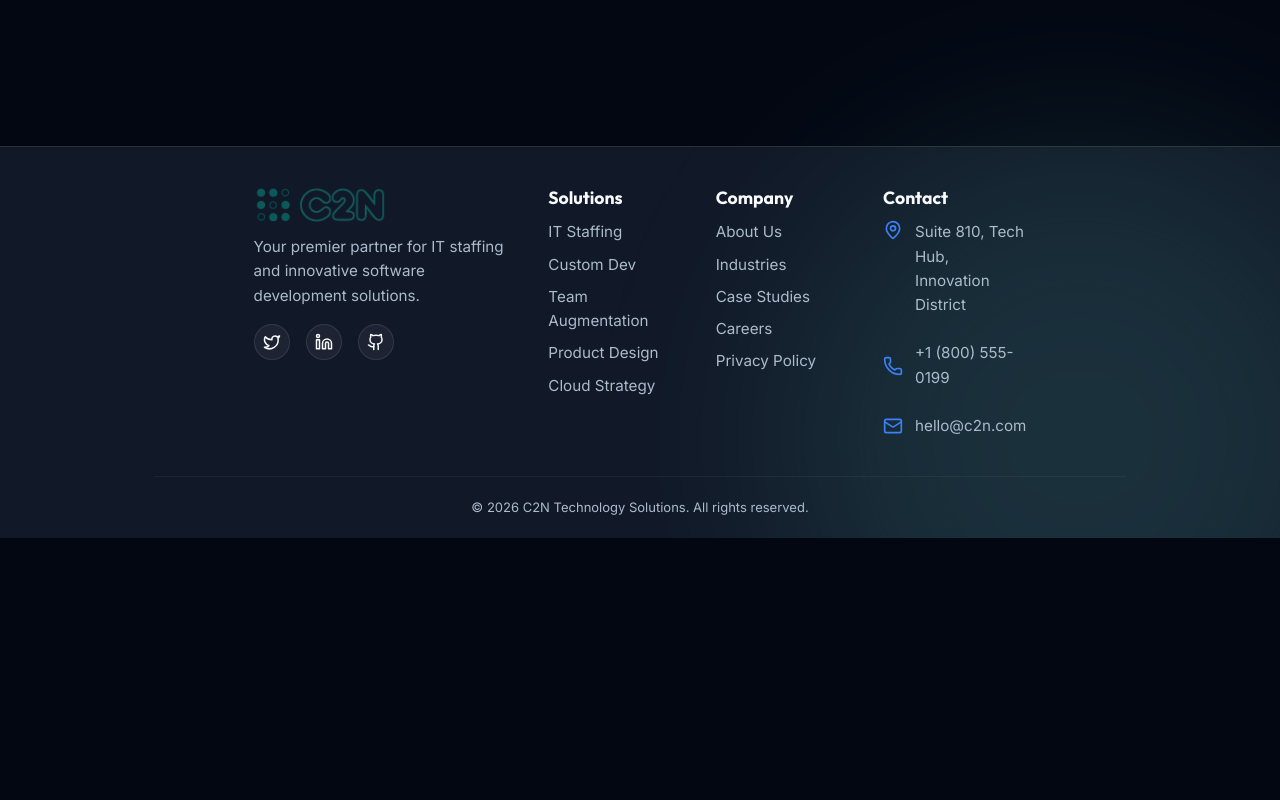
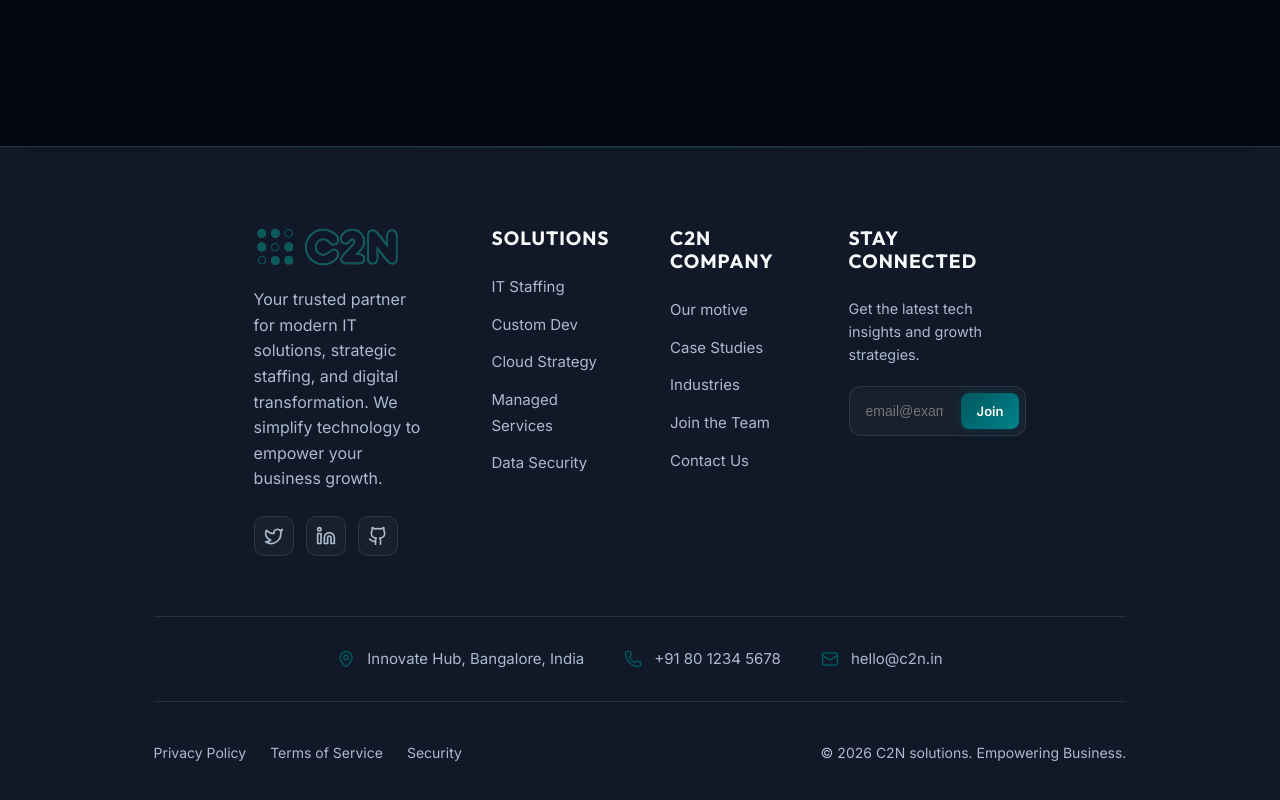
Before and after one commit to PayakulaTarun/c2n-demo-lading-page, a React (Vite) app: page / in a window 1280 px wide. Shown: the part 5410-6210 px from the top of the page. Before the commit the page ends 5948 px from the top, so only its background shows below. Built offline with nearby package versions, Linux system fonts and the light colour scheme.

Commit message:
Redesign footer with premium look and branding

```diff
--- a/src/App.css
+++ b/src/App.css
@@ -551,73 +551,144 @@
 
 /* -------------- FOOTER -------------- */
 .footer {
-  padding: 40px 0 20px 0;
-  border-top: 1px solid rgba(255, 255, 255, 0.1);
+  padding: 80px 0 40px 0;
+  border-top: 1px solid var(--c-border);
   background: var(--c-bg-surface);
+  position: relative;
+  overflow: hidden;
+}
+
+.footer-glow {
+  position: absolute;
+  top: 0;
+  left: 50%;
+  transform: translateX(-50%);
+  width: 100%;
+  max-width: 1200px;
+  height: 1px;
+  background: linear-gradient(90deg, transparent, var(--c-primary), transparent);
+  box-shadow: 0 0 30px var(--c-primary);
+  opacity: 0.5;
 }
 
 .footer-grid {
   display: grid;
-  grid-template-columns: 2fr 1fr 1fr 1fr;
-  gap: 40px;
-  margin-bottom: 30px;
+  grid-template-columns: 1.5fr 1fr 1fr 1.5fr;
+  gap: 60px;
+  margin-bottom: 60px;
   padding: 0 clamp(20px, 8vw, 100px);
 }
 
 .footer-brand p {
   color: var(--c-text-muted);
   margin-top: 12px;
-  margin-bottom: 16px;
-  font-size: 0.95rem;
+  margin-bottom: 24px;
 }
 
 .footer-socials {
   display: flex;
-  gap: 16px;
+  gap: 12px;
 }
 
 .footer-socials a {
-  width: 36px;
-  height: 36px;
-  border-radius: 50%;
-  background: rgba(255, 255, 255, 0.05);
+  width: 40px;
+  height: 40px;
+  border-radius: 10px;
+  background: rgba(255, 255, 255, 0.03);
   display: flex;
   align-items: center;
   justify-content: center;
-  border: 1px solid rgba(255, 255, 255, 0.1);
+  border: 1px solid var(--c-border);
+  color: var(--c-text-muted);
+  transition: var(--transition);
 }
 
 .footer-socials a:hover {
   background: var(--c-primary);
-  box-shadow: 0 0 15px rgba(0, 88, 94, 0.5);
+  color: #fff;
+  transform: translateY(-3px);
+  box-shadow: 0 5px 15px rgba(0, 88, 94, 0.4);
 }
 
 .footer-heading {
-  font-size: 1.1rem;
-  margin-bottom: 12px;
+  font-size: 1.2rem;
+  font-weight: 700;
+  margin-bottom: 24px;
   color: var(--c-text-main);
+  text-transform: uppercase;
+  letter-spacing: 1px;
 }
 
 .footer-links li {
-  margin-bottom: 8px;
-  font-size: 0.95rem;
+  margin-bottom: 12px;
 }
 
 .footer-links a {
   color: var(--c-text-muted);
+  font-size: 15px;
+  transition: var(--transition);
 }
 
 .footer-links a:hover {
   color: var(--c-primary);
-  padding-left: 5px;
+  padding-left: 8px;
+}
+
+.footer-newsletter .subscribe-box {
+  display: flex;
+  gap: 8px;
+  background: rgba(255, 255, 255, 0.03);
+  padding: 6px;
+  border-radius: 12px;
+  border: 1px solid var(--c-border);
+}
+
+.subscribe-box input {
+  background: none;
+  border: none;
+  padding: 10px;
+  color: #fff;
+  width: 100%;
+  outline: none;
+  font-size: 14px;
+}
+
+.footer-info-row {
+  display: flex;
+  justify-content: center;
+  gap: 40px;
+  padding: 30px 0;
+  border-top: 1px solid var(--c-border);
+  border-bottom: 1px solid var(--c-border);
+  margin-bottom: 40px;
+  flex-wrap: wrap;
+}
+
+.info-item {
+  display: flex;
+  align-items: center;
+  gap: 12px;
+  color: var(--c-text-muted);
+  font-size: 15px;
 }
 
 .footer-bottom {
-  text-align: center;
-  padding-top: 20px;
-  border-top: 1px solid rgba(255, 255, 255, 0.05);
+  display: flex;
+  justify-content: space-between;
+  align-items: center;
   color: var(--c-text-muted);
-  font-size: 13px;
+  font-size: 14px;
+  flex-wrap: wrap;
+  gap: 20px;
+}
+
+.footer-legal {
+  display: flex;
+  gap: 24px;
+}
+
+.footer-legal a:hover {
+  color: var(--c-primary);
 }
 
 /* Responsive */
--- a/src/App.jsx
+++ b/src/App.jsx
@@ -304,65 +304,78 @@ function App() {
 
       {/* FOOTER */}
       <footer id="contact" className="footer">
+        <div className="footer-glow"></div>
         <div className="container">
           <div className="footer-grid">
 
             <div className="footer-brand">
-              <a href="#" className="nav-logo">
-              <img src="/C2N-logo.png" alt="C2N Logo" style={{ height: '36px', objectFit: 'contain' }} />
+              <a href="#" className="nav-logo" style={{marginBottom: '20px'}}>
+                <img src="/C2N-logo.png" alt="C2N Logo" style={{ height: '40px', objectFit: 'contain' }} />
               </a>
-              <p>Your premier partner for IT staffing and innovative software development solutions.</p>
+              <p style={{fontSize: '1rem', lineHeight: '1.6', marginBottom: '24px'}}>Your trusted partner for modern IT solutions, strategic staffing, and digital transformation. We simplify technology to empower your business growth.</p>
               <div className="footer-socials">
-                <a href="#"><Twitter size={18} /></a>
-                <a href="#"><Linkedin size={18} /></a>
-                <a href="#"><Github size={18} /></a>
+                <a href="#" aria-label="Twitter"><Twitter size={20} /></a>
+                <a href="#" aria-label="LinkedIn"><Linkedin size={20} /></a>
+                <a href="#" aria-label="GitHub"><Github size={20} /></a>
               </div>
             </div>
 
             <div>
               <h4 className="footer-heading">Solutions</h4>
               <ul className="footer-links">
-                <li><a href="#">IT Staffing</a></li>
-                <li><a href="#">Custom Dev</a></li>
-                <li><a href="#">Team Augmentation</a></li>
-                <li><a href="#">Product Design</a></li>
-                <li><a href="#">Cloud Strategy</a></li>
+                <li><a href="#services">IT Staffing</a></li>
+                <li><a href="#services">Custom Dev</a></li>
+                <li><a href="#services">Cloud Strategy</a></li>
+                <li><a href="#services">Managed Services</a></li>
+                <li><a href="#services">Data Security</a></li>
               </ul>
             </div>
 
             <div>
-              <h4 className="footer-heading">Company</h4>
+              <h4 className="footer-heading">C2N Company</h4>
               <ul className="footer-links">
-                <li><a href="#">About Us</a></li>
-                <li><a href="#">Industries</a></li>
-                <li><a href="#">Case Studies</a></li>
-                <li><a href="#">Careers</a></li>
-                <li><a href="#">Privacy Policy</a></li>
+                <li><a href="#about">Our motive</a></li>
+                <li><a href="#about">Case Studies</a></li>
+                <li><a href="#industries">Industries</a></li>
+                <li><a href="#">Join the Team</a></li>
+                <li><a href="#">Contact Us</a></li>
               </ul>
             </div>
 
-            <div>
-              <h4 className="footer-heading">Contact</h4>
-              <ul className="footer-links" style={{display: 'flex', flexDirection: 'column', gap: '16px'}}>
-                <li style={{display: 'flex', gap: '12px', color: 'var(--c-text-muted)', alignItems: 'flex-start'}}>
-                  <MapPin size={20} color="#3b82f6" style={{flexShrink: 0}} />
-                  <span>Suite 810, Tech Hub,<br/>Innovation District</span>
-                </li>
-                <li style={{display: 'flex', gap: '12px', color: 'var(--c-text-muted)', alignItems: 'center'}}>
-                  <Phone size={20} color="#3b82f6" style={{flexShrink: 0}} />
-                  <span>+1 (800) 555-0199</span>
-                </li>
-                <li style={{display: 'flex', gap: '12px', color: 'var(--c-text-muted)', alignItems: 'center'}}>
-                  <Mail size={20} color="#3b82f6" style={{flexShrink: 0}} />
-                  <span>hello@c2n.com</span>
-                </li>
-              </ul>
+            <div className="footer-newsletter">
+              <h4 className="footer-heading">Stay Connected</h4>
+              <p style={{color: 'var(--c-text-muted)', fontSize: '0.9rem', marginBottom: '20px'}}>Get the latest tech insights and growth strategies.</p>
+              <div className="subscribe-box">
+                <input type="email" placeholder="email@example.com" />
+                <button className="btn-primary" style={{padding: '8px 16px', borderRadius: '8px', fontSize: '13px'}}>Join</button>
+              </div>
             </div>
+          </div>
 
+          <div className="footer-info-row">
+            <div className="info-item">
+              <MapPin size={18} color="var(--c-primary)" />
+              <span>Innovate Hub, Bangalore, India</span>
+            </div>
+            <div className="info-item">
+              <Phone size={18} color="var(--c-primary)" />
+              <span>+91 80 1234 5678</span>
+            </div>
+            <div className="info-item">
+              <Mail size={18} color="var(--c-primary)" />
+              <span>hello@c2n.in</span>
+            </div>
           </div>
 
           <div className="footer-bottom">
-            &copy; {new Date().getFullYear()} C2N Technology Solutions. All rights reserved.
+            <div className="footer-legal">
+              <a href="#">Privacy Policy</a>
+              <a href="#">Terms of Service</a>
+              <a href="#">Security</a>
+            </div>
+            <div className="copyright">
+              &copy; {new Date().getFullYear()} C2N solutions. Empowering Business.
+            </div>
           </div>
         </div>
       </footer>
```
